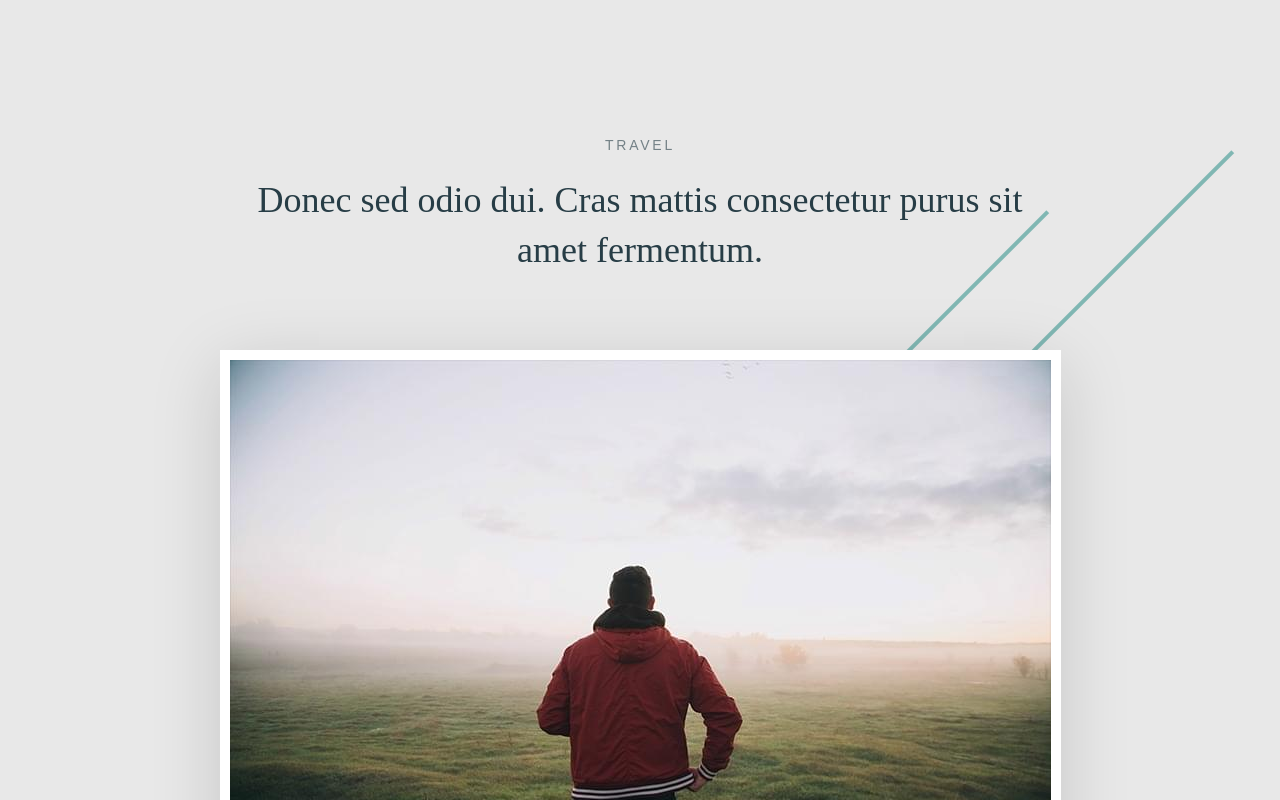
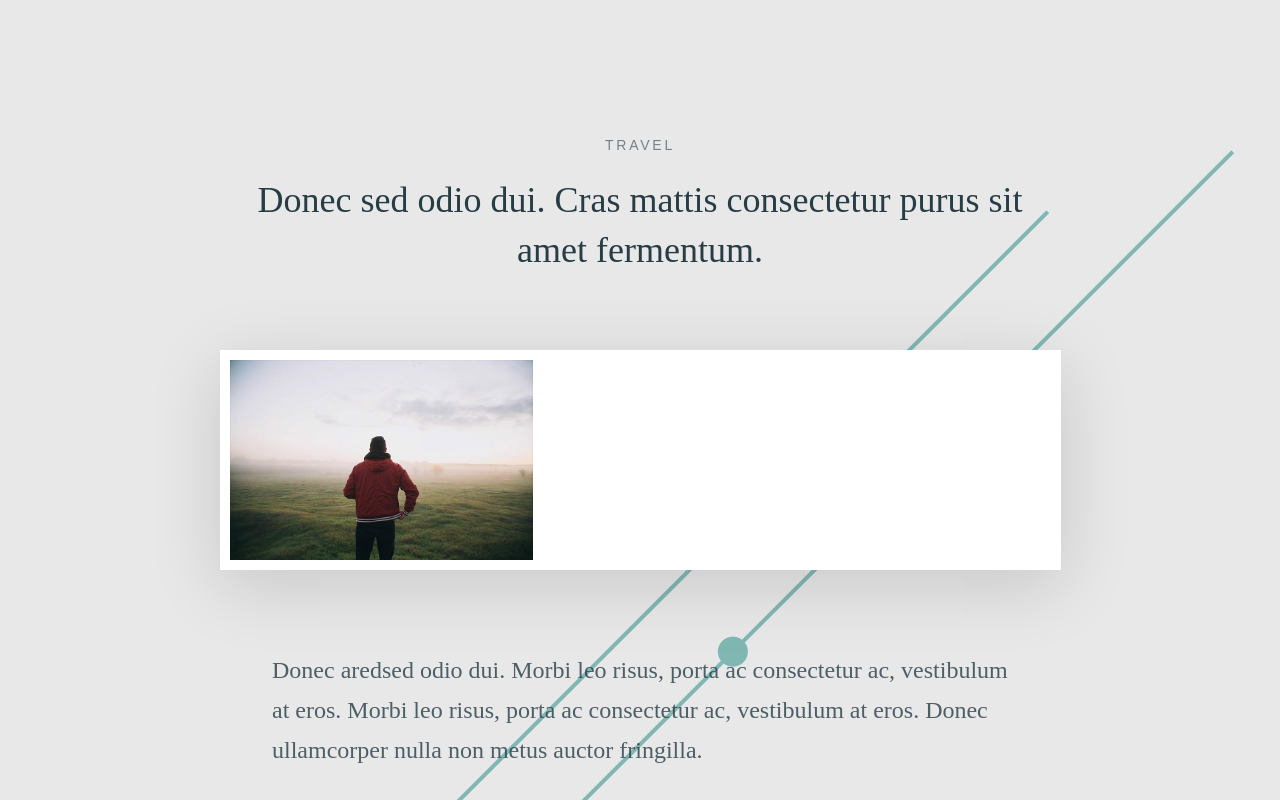
Before and after one commit to wildchk/hot, a plain HTML site: page index.html in a window 1280 px wide. Shown: the top 800 px of the page. Drawn offline with Linux system fonts and the light colour scheme.

Commit message:
Update style.css

```diff
--- a/css/style.css
+++ b/css/style.css
@@ -76,10 +76,8 @@ body {
     box-shadow: 0px 15px 65px 0px rgba(15,15,16,0.15);
 }
 .img img{
-    height: 541px;
+    height: 200px;
 }
-
-
 .information {
     max-width: 736px;
     margin: 0 auto;
```
